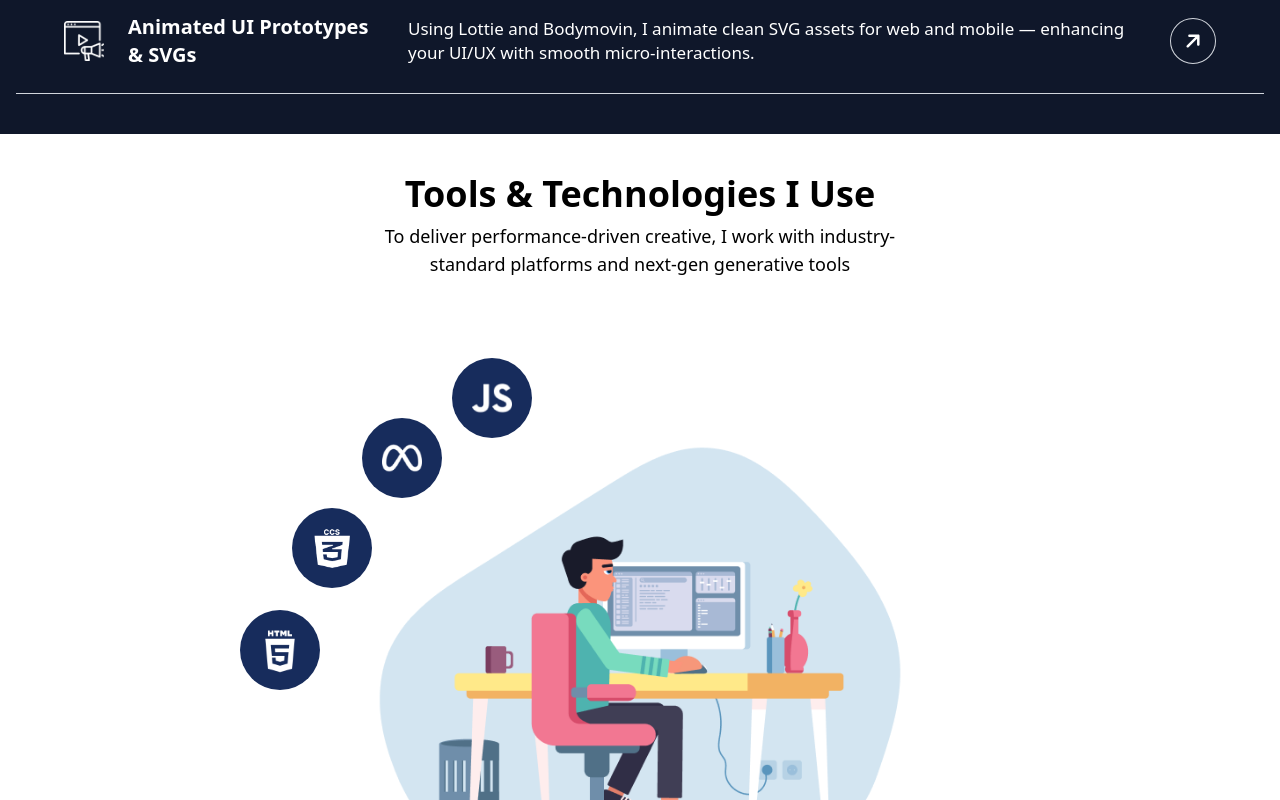
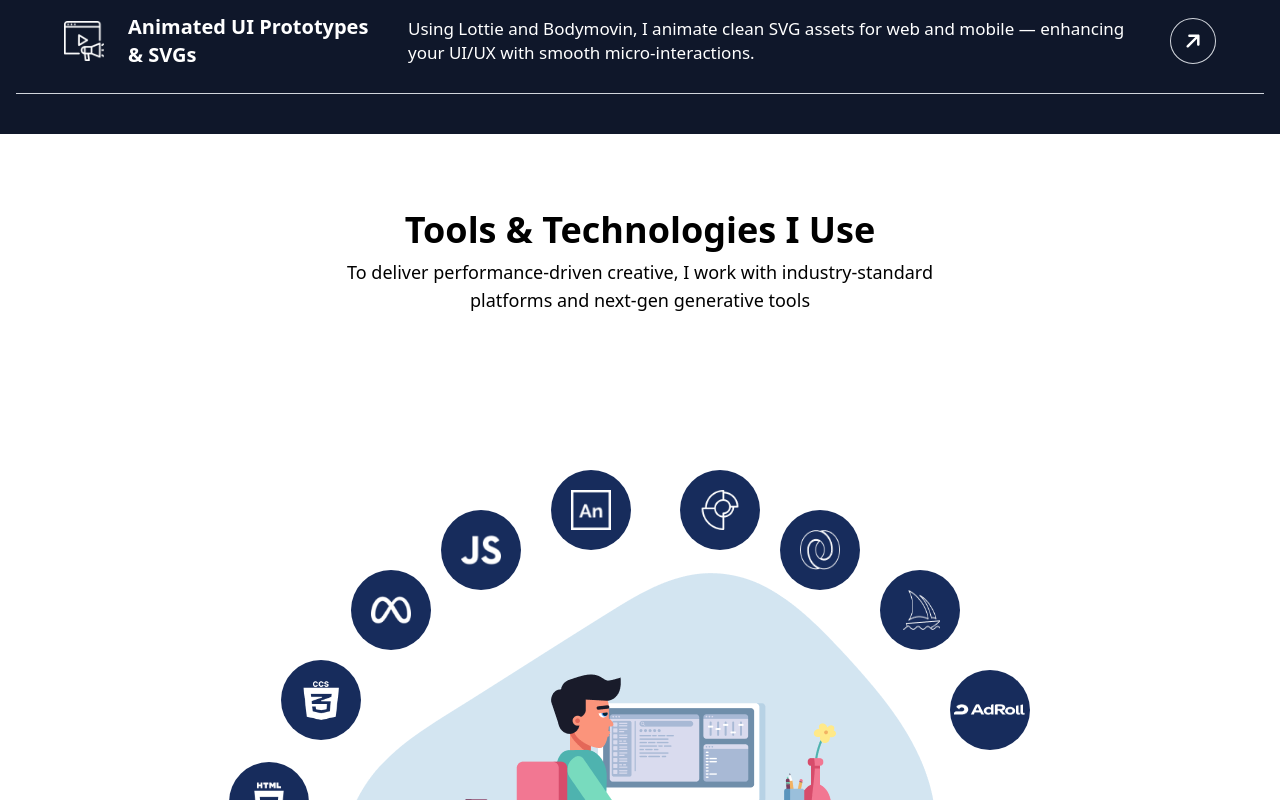
Before and after one commit to sazzadul1205/tanbir-a-portfolio-client, a React (Vite) app: page / in a window 1280 px wide. Shown: the part 2680-3480 px from the top of the page. Built offline with nearby package versions, Linux system fonts and the light colour scheme; a web font is replaced by a local one.

Commit message:
- Placed all the Icons and made them Spin - Adjusted the padding and Margin

```diff
--- a/src/Pages/Home/Tools/Tools.jsx
+++ b/src/Pages/Home/Tools/Tools.jsx
@@ -15,14 +15,14 @@ import JS from "../../../assets/Tools/JS.png";
 
 const Tools = ({ id }) => {
   return (
-    <section id={id} className="bg-white pt-10">
+    <section id={id} className="bg-white pt-[76px]">
       {/* Title */}
       <h3 className="inter font-semibold text-3xl md:text-4xl text-center text-black">
         Tools & Technologies I Use
       </h3>
 
       {/* Sub Title */}
-      <p className="inter text-base md:text-lg text-center text-black mt-2 max-w-xl mx-auto px-4">
+      <p className="inter text-base md:text-lg text-center text-black mt-2 max-w-2xl mx-auto px-4 pb-[110px]">
         To deliver performance-driven creative, I work with industry-standard
         platforms and next-gen generative tools
       </p>
@@ -33,11 +33,11 @@ const Tools = ({ id }) => {
         <img
           src={Frame}
           alt="Frame"
-          className="w-[600px] h-[500px] mx-auto object-contain"
+          className="w-[682px] h-[512px] mx-auto object-contain"
         />
 
         {/* Icons Container */}
-        <div className="absolute w-[800px] h-[400px] mx-auto inset-0">
+        <div className="absolute w-[823px] h-[406px] mx-auto inset-0">
           {/* HTML5 */}
           <div className="absolute w-20 h-20 flex items-center justify-center bg-[#172C5C] rounded-full bottom-[100px] group cursor-pointer">
             <img
@@ -46,7 +46,6 @@ const Tools = ({ id }) => {
               className="w-12 h-12 group-hover:animate-spin"
             />
           </div>
-
           {/* CSS */}
           <div className="absolute w-20 h-20 flex items-center justify-center bg-[#172C5C] rounded-full bottom-[202px] left-[52px] group cursor-pointer">
             <img
@@ -55,7 +54,6 @@ const Tools = ({ id }) => {
               className="w-10 h-10 group-hover:animate-spin"
             />
           </div>
-
           {/* Meta */}
           <div className="absolute w-20 h-20 flex items-center justify-center bg-[#172C5C] rounded-full bottom-[292px] left-[122px] group cursor-pointer">
             <img
@@ -64,7 +62,6 @@ const Tools = ({ id }) => {
               className="w-10 h-10 group-hover:animate-spin"
             />
           </div>
-
           {/* JS */}
           <div className="absolute w-20 h-20 flex items-center justify-center bg-[#172C5C] rounded-full bottom-[352px] left-[212px] group cursor-pointer">
             <img
@@ -73,51 +70,47 @@ const Tools = ({ id }) => {
               className="w-10 h-10 group-hover:animate-spin"
             />
           </div>
-
           {/* Adobe */}
-          {/* <div className="absolute bg-[#172C5C] p-4 rounded-full bottom-4/5 left-2/3 md:left-[380px] group cursor-pointer">
+          <div className="absolute w-20 h-20 flex items-center justify-center bg-[#172C5C] rounded-full bottom-[392px] left-[322px] group cursor-pointer">
             <img
               src={Adobe}
               alt="Adobe"
-              className="w-8 h-8 sm:w-10 sm:h-10 md:w-11 md:h-11 group-hover:animate-spin"
+              className="w-10 h-10 group-hover:animate-spin"
             />
-          </div> */}
-
+          </div>
           {/* GWD */}
-          {/* <div className="absolute bg-[#172C5C] p-4 rounded-full bottom-4/5 right-2/3 md:right-[330px] group cursor-pointer">
+          <div className="absolute w-20 h-20 flex items-center justify-center bg-[#172C5C] rounded-full bottom-[392px] right-[292px] group cursor-pointer">
             <img
               src={GWD}
               alt="GWD"
-              className="w-8 h-8 sm:w-10 sm:h-10 md:w-11 md:h-11 group-hover:animate-spin"
+              className="w-10 h-10 group-hover:animate-spin"
             />
-          </div> */}
-
+          </div>
           {/* Double */}
-          {/* <div className="absolute bg-[#172C5C] p-4 rounded-full bottom-3/4 right-1/2 md:right-[220px] group cursor-pointer">
+          <div className="absolute w-20 h-20 flex items-center justify-center bg-[#172C5C] rounded-full bottom-[352px] right-[192px] group cursor-pointer">
             <img
               src={Double}
               alt="Double"
-              className="w-8 h-8 sm:w-10 sm:h-10 md:w-11 md:h-11 group-hover:animate-spin"
+              className="w-10 h-10 group-hover:animate-spin"
             />
-          </div> */}
+          </div>
 
           {/* Midjourney */}
-          {/* <div className="absolute bg-[#172C5C] p-4 rounded-full bottom-2/3 right-1/3 md:right-[120px] group cursor-pointer">
+          <div className="absolute w-20 h-20 flex items-center justify-center bg-[#172C5C] rounded-full bottom-[292px] right-[92px] group cursor-pointer">
             <img
               src={Midjourney}
               alt="Midjourney"
-              className="w-8 h-8 sm:w-10 sm:h-10 md:w-11 md:h-11 group-hover:animate-spin"
+              className="w-10 h-10 group-hover:animate-spin"
             />
-          </div> */}
-
+          </div>
           {/* AdRoll */}
-          {/* <div className="absolute bg-[#172C5C] px-1 py-8 rounded-full bottom-1/2 right-4 sm:right-8 md:right-12 group cursor-pointer">
+          <div className="absolute w-20 h-20 flex items-center justify-center bg-[#172C5C] rounded-full bottom-[192px] right-[22px] group cursor-pointer">
             <img
               src={AdRoll}
               alt="AdRoll"
-              className="w-16 h-4 sm:w-[71px] sm:h-[13px] group-hover:animate-spin"
+              className="w-[71px] h-[11px] group-hover:animate-spin"
             />
-          </div> */}
+          </div>
         </div>
       </div>
     </section>
```
